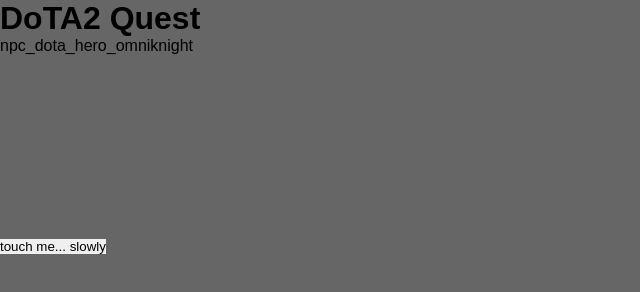
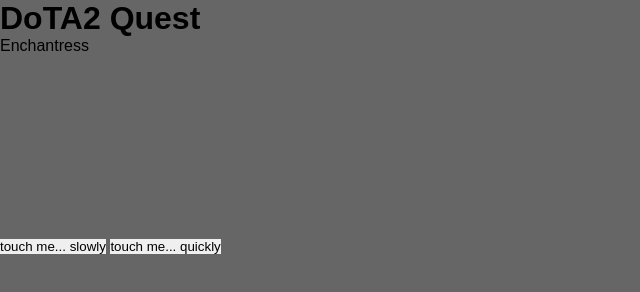
Before and after one commit to faooful/DotaQuest, a plain HTML site: page index2.html in a window 1280 px wide. Both pictures are taken after a click on the button "touch me... slowly". Shown: the whole page, without its empty margins (0-640 px from the left). Drawn offline with Linux system fonts and the light colour scheme.

Commit message:
changed the heroes.json to full names

```diff
--- a/heroes.json
+++ b/heroes.json
@@ -6,411 +6,411 @@
                 "id": 1
             },
             {
-                "name": "npc_dota_hero_axe",
+                "name": "Axe",
                 "id": 2
             },
             {
-                "name": "npc_dota_hero_bane",
+                "name": "Bane",
                 "id": 3
             },
             {
-                "name": "npc_dota_hero_bloodseeker",
+                "name": "Bloodseeker",
                 "id": 4
             },
             {
-                "name": "npc_dota_hero_crystal_maiden",
+                "name": "Crystal Maiden",
                 "id": 5
             },
             {
-                "name": "npc_dota_hero_drow_ranger",
+                "name": "Drow Ranger",
                 "id": 6
             },
             {
-                "name": "npc_dota_hero_earthshaker",
+                "name": "Earthshaker",
                 "id": 7
             },
             {
-                "name": "npc_dota_hero_juggernaut",
+                "name": "Juggernaut",
                 "id": 8
             },
             {
-                "name": "npc_dota_hero_mirana",
+                "name": "Mirana",
                 "id": 9
             },
             {
-                "name": "npc_dota_hero_nevermore",
+                "name": "Nevermore",
                 "id": 11
             },
             {
-                "name": "npc_dota_hero_morphling",
+                "name": "Morphling",
                 "id": 10
             },
             {
-                "name": "npc_dota_hero_phantom_lancer",
+                "name": "Phantom Lancer",
                 "id": 12
             },
             {
-                "name": "npc_dota_hero_puck",
+                "name": "Puck",
                 "id": 13
             },
             {
-                "name": "npc_dota_hero_pudge",
+                "name": "Pudge",
                 "id": 14
             },
             {
-                "name": "npc_dota_hero_razor",
+                "name": "Razor",
                 "id": 15
             },
             {
-                "name": "npc_dota_hero_sand_king",
+                "name": "Sand King",
                 "id": 16
             },
             {
-                "name": "npc_dota_hero_storm_spirit",
+                "name": "Storm Spirit",
                 "id": 17
             },
             {
-                "name": "npc_dota_hero_sven",
+                "name": "Sven",
                 "id": 18
             },
             {
-                "name": "npc_dota_hero_tiny",
+                "name": "Tiny",
                 "id": 19
             },
             {
-                "name": "npc_dota_hero_vengefulspirit",
+                "name": "Vengeful Spirit",
                 "id": 20
             },
             {
-                "name": "npc_dota_hero_windrunner",
+                "name": "Windrunner",
                 "id": 21
             },
             {
-                "name": "npc_dota_hero_zuus",
+                "name": "Zues",
                 "id": 22
             },
             {
-                "name": "npc_dota_hero_kunkka",
+                "name": "Kunkka",
                 "id": 23
             },
             {
-                "name": "npc_dota_hero_lina",
+                "name": "Lina",
                 "id": 25
             },
             {
-                "name": "npc_dota_hero_lich",
+                "name": "Lich",
                 "id": 31
             },
             {
-                "name": "npc_dota_hero_lion",
+                "name": "Lion",
                 "id": 26
             },
             {
-                "name": "npc_dota_hero_shadow_shaman",
+                "name": "Shadow Shaman",
                 "id": 27
             },
             {
-                "name": "npc_dota_hero_slardar",
+                "name": "Slardar",
                 "id": 28
             },
             {
-                "name": "npc_dota_hero_tidehunter",
+                "name": "Tidehunter",
                 "id": 29
             },
             {
-                "name": "npc_dota_hero_witch_doctor",
+                "name": "Witch Doctor",
                 "id": 30
             },
             {
-                "name": "npc_dota_hero_riki",
+                "name": "Riki",
                 "id": 32
             },
             {
-                "name": "npc_dota_hero_enigma",
+                "name": "Enigma",
                 "id": 33
             },
             {
-                "name": "npc_dota_hero_tinker",
+                "name": "Tinker",
                 "id": 34
             },
             {
-                "name": "npc_dota_hero_sniper",
+                "name": "Sniper",
                 "id": 35
             },
             {
-                "name": "npc_dota_hero_necrolyte",
+                "name": "Necrolyte",
                 "id": 36
             },
             {
-                "name": "npc_dota_hero_warlock",
+                "name": "Warlock",
                 "id": 37
             },
             {
-                "name": "npc_dota_hero_beastmaster",
+                "name": "Beastmaster",
                 "id": 38
             },
             {
-                "name": "npc_dota_hero_queenofpain",
+                "name": "Queenofpain",
                 "id": 39
             },
             {
-                "name": "npc_dota_hero_venomancer",
+                "name": "Venomancer",
                 "id": 40
             },
             {
-                "name": "npc_dota_hero_faceless_void",
+                "name": "Faceless Void",
                 "id": 41
             },
             {
-                "name": "npc_dota_hero_skeleton_king",
+                "name": "Skeleton King",
                 "id": 42
             },
             {
-                "name": "npc_dota_hero_death_prophet",
+                "name": "death prophet",
                 "id": 43
             },
             {
-                "name": "npc_dota_hero_phantom_assassin",
+                "name": "Phantom Assassin",
                 "id": 44
             },
             {
-                "name": "npc_dota_hero_pugna",
+                "name": "Pugna",
                 "id": 45
             },
             {
-                "name": "npc_dota_hero_templar_assassin",
+                "name": "Templar Assassin",
                 "id": 46
             },
             {
-                "name": "npc_dota_hero_viper",
+                "name": "Viper",
                 "id": 47
             },
             {
-                "name": "npc_dota_hero_luna",
+                "name": "Luna",
                 "id": 48
             },
             {
-                "name": "npc_dota_hero_dragon_knight",
+                "name": "Dragon Knight",
                 "id": 49
             },
             {
-                "name": "npc_dota_hero_dazzle",
+                "name": "Dazzle",
                 "id": 50
             },
             {
-                "name": "npc_dota_hero_rattletrap",
+                "name": "Rattletrap",
                 "id": 51
             },
             {
-                "name": "npc_dota_hero_leshrac",
+                "name": "Leshrac",
                 "id": 52
             },
             {
-                "name": "npc_dota_hero_furion",
+                "name": "Furion",
                 "id": 53
             },
             {
-                "name": "npc_dota_hero_life_stealer",
+                "name": "Life Stealer",
                 "id": 54
             },
             {
-                "name": "npc_dota_hero_dark_seer",
+                "name": "Dark Seer",
                 "id": 55
             },
             {
-                "name": "npc_dota_hero_clinkz",
+                "name": "Clinkz",
                 "id": 56
             },
             {
-                "name": "npc_dota_hero_omniknight",
+                "name": "Omniknight",
                 "id": 57
             },
             {
-                "name": "npc_dota_hero_enchantress",
+                "name": "Enchantress",
                 "id": 58
             },
             {
-                "name": "npc_dota_hero_huskar",
+                "name": "Huskar",
                 "id": 59
             },
             {
-                "name": "npc_dota_hero_night_stalker",
+                "name": "Night Stalker",
                 "id": 60
             },
             {
-                "name": "npc_dota_hero_broodmother",
+                "name": "Broodmother",
                 "id": 61
             },
             {
-                "name": "npc_dota_hero_bounty_hunter",
+                "name": "Bounty Hunter",
                 "id": 62
             },
             {
-                "name": "npc_dota_hero_weaver",
+                "name": "Weaver",
                 "id": 63
             },
             {
-                "name": "npc_dota_hero_jakiro",
+                "name": "Jakiro",
                 "id": 64
             },
             {
-                "name": "npc_dota_hero_batrider",
+                "name": "Batrider",
                 "id": 65
             },
             {
-                "name": "npc_dota_hero_chen",
+                "name": "Chen",
                 "id": 66
             },
             {
-                "name": "npc_dota_hero_spectre",
+                "name": "Spectre",
                 "id": 67
             },
             {
-                "name": "npc_dota_hero_doom_bringer",
+                "name": "Doom Bringer",
                 "id": 69
             },
             {
-                "name": "npc_dota_hero_ancient_apparition",
+                "name": "Ancient Apparition",
                 "id": 68
             },
             {
-                "name": "npc_dota_hero_ursa",
+                "name": "Ursa",
                 "id": 70
             },
             {
-                "name": "npc_dota_hero_spirit_breaker",
+                "name": "Spirit Breaker",
                 "id": 71
             },
             {
-                "name": "npc_dota_hero_gyrocopter",
+                "name": "Gyrocopter",
                 "id": 72
             },
             {
-                "name": "npc_dota_hero_alchemist",
+                "name": "Alchemist",
                 "id": 73
             },
             {
-                "name": "npc_dota_hero_invoker",
+                "name": "Invoker",
                 "id": 74
             },
             {
-                "name": "npc_dota_hero_silencer",
+                "name": "Silencer",
                 "id": 75
             },
             {
-                "name": "npc_dota_hero_obsidian_destroyer",
+                "name": "Obsidian Destroyer",
                 "id": 76
             },
             {
-                "name": "npc_dota_hero_lycan",
+                "name": "Lycan",
                 "id": 77
             },
             {
-                "name": "npc_dota_hero_brewmaster",
+                "name": "Brewmaster",
                 "id": 78
             },
             {
-                "name": "npc_dota_hero_shadow_demon",
+                "name": "Shadow Demon",
                 "id": 79
             },
             {
-                "name": "npc_dota_hero_lone_druid",
+                "name": "Lone Druid",
                 "id": 80
             },
             {
-                "name": "npc_dota_hero_chaos_knight",
+                "name": "Chaos Knight",
                 "id": 81
             },
             {
-                "name": "npc_dota_hero_meepo",
+                "name": "Meepo",
                 "id": 82
             },
             {
-                "name": "npc_dota_hero_treant",
+                "name": "Treant",
                 "id": 83
             },
             {
-                "name": "npc_dota_hero_ogre_magi",
+                "name": "Ogre Magi",
                 "id": 84
             },
             {
-                "name": "npc_dota_hero_undying",
+                "name": "Undying",
                 "id": 85
             },
             {
-                "name": "npc_dota_hero_rubick",
+                "name": "Rubick",
                 "id": 86
             },
             {
-                "name": "npc_dota_hero_disruptor",
+                "name": "Disruptor",
                 "id": 87
             },
             {
-                "name": "npc_dota_hero_nyx_assassin",
+                "name": "Nyx Assassin",
                 "id": 88
             },
             {
-                "name": "npc_dota_hero_naga_siren",
+                "name": "Naga Siren",
                 "id": 89
             },
             {
-                "name": "npc_dota_hero_keeper_of_the_light",
+                "name": "Keeper of the Light",
                 "id": 90
             },
             {
-                "name": "npc_dota_hero_wisp",
+                "name": "Wisp",
                 "id": 91
             },
             {
-                "name": "npc_dota_hero_visage",
+                "name": "Visage",
                 "id": 92
             },
             {
-                "name": "npc_dota_hero_slark",
+                "name": "Slark",
                 "id": 93
             },
             {
-                "name": "npc_dota_hero_medusa",
+                "name": "Medusa",
                 "id": 94
             },
             {
-                "name": "npc_dota_hero_troll_warlord",
+                "name": "Troll warlord",
                 "id": 95
             },
             {
-                "name": "npc_dota_hero_centaur",
+                "name": "Centaur",
                 "id": 96
             },
             {
-                "name": "npc_dota_hero_magnataur",
+                "name": "Magnataur",
                 "id": 97
             },
             {
-                "name": "npc_dota_hero_shredder",
+                "name": "Shredder",
                 "id": 98
             },
             {
-                "name": "npc_dota_hero_bristleback",
+                "name": "Bristleback",
                 "id": 99
             },
             {
-                "name": "npc_dota_hero_tusk",
+                "name": "Tusk",
                 "id": 100
             },
             {
-                "name": "npc_dota_hero_skywrath_mage",
+                "name": "Skywrath mage",
                 "id": 101
             },
             {
-                "name": "npc_dota_hero_abaddon",
+                "name": "Abaddon",
                 "id": 102
             },
             {
-                "name": "npc_dota_hero_elder_titan",
+                "name": "Elder titan",
                 "id": 103
             },
             {
-                "name": "npc_dota_hero_legion_commander",
+                "name": "Legion commander",
                 "id": 104
             }
         ]
--- a/index2.html
+++ b/index2.html
@@ -39,7 +39,8 @@
 <div id="hero-name"></div>
 <div id="item-name"></div>
 
-<button id="refresh">touch me... slowly</button>
+<button id="refreshHero">touch me... slowly</button>
+<button id="refreshItem">touch me... quickly</button>
 
 
 
@@ -57,14 +58,14 @@
 	function getheroes() {
         $.getJSON('heroes.json',function(data){
             console.log('success');
-            var heroes = data.result.heroes[Math.floor((Math.random()*data.result.count))].name;
+            var heroes = data.result.heroes[Math.floor((Math.random()*104)+1)].name;
             $('#hero-name').html(heroes);
         }).error(function(){
             console.log('error');
         });
     }
 
-        $('#refresh').click(function() {
+        $('#refreshHero').click(function() {
     	getheroes();
 
 });
```
